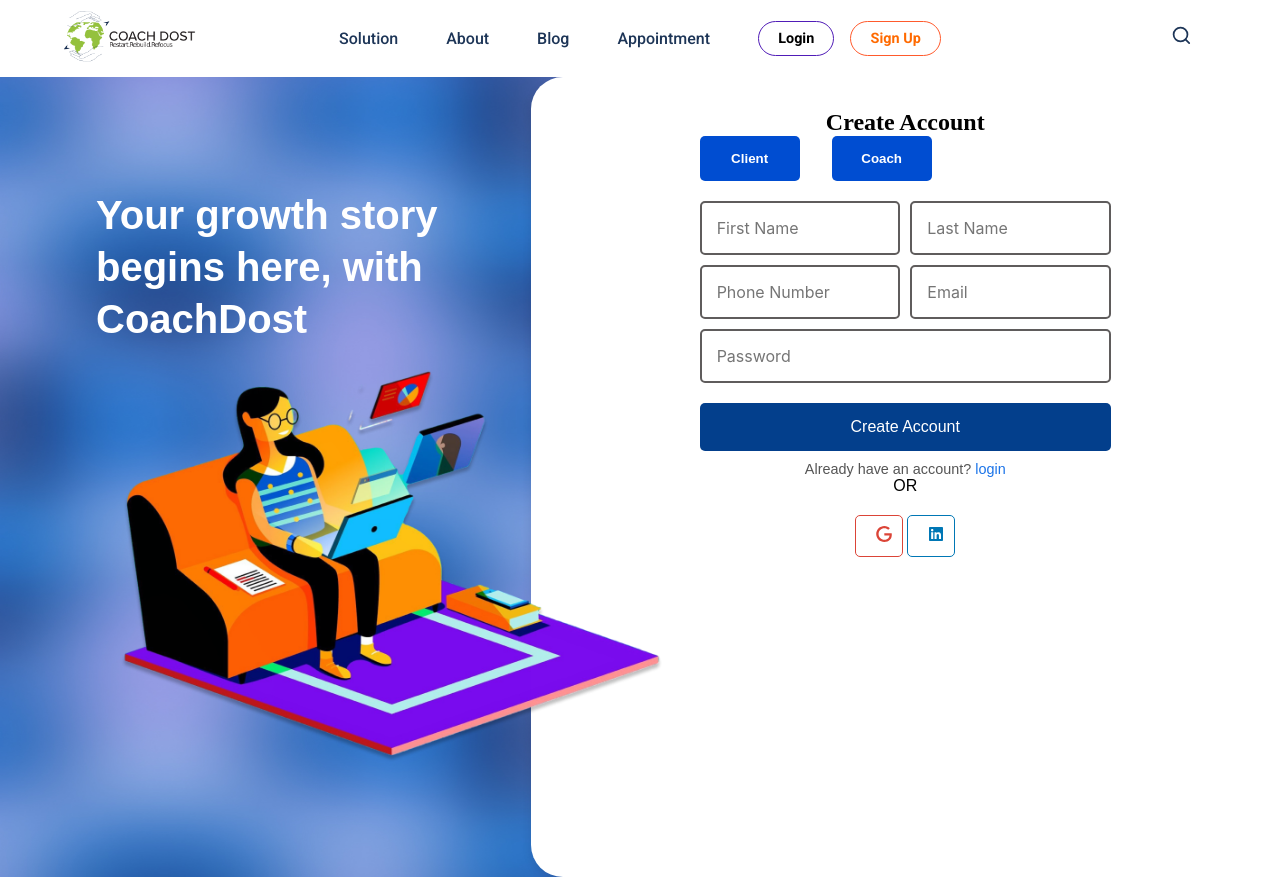
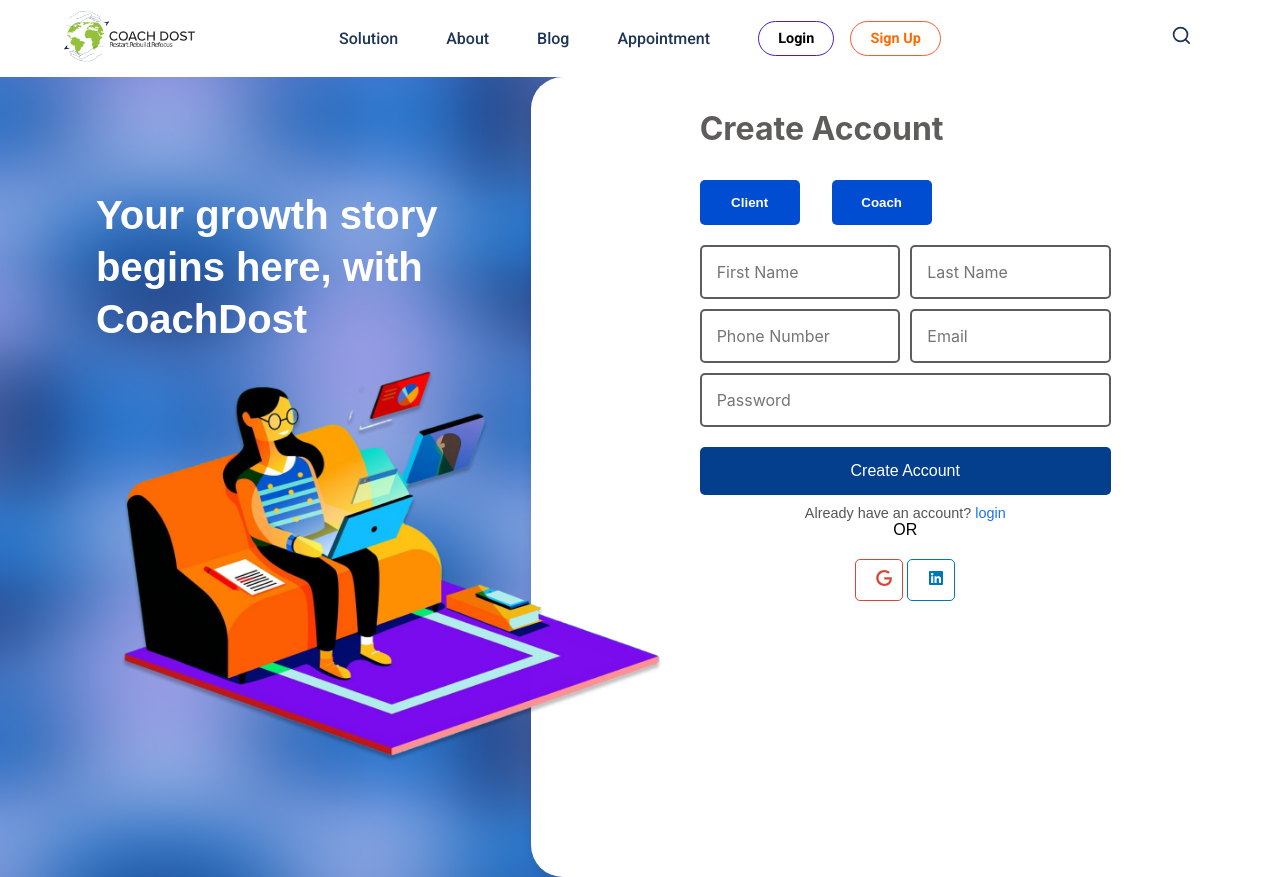
Before and after one commit to gurudesh0801/coachdost-copy, a React (Vite) app: page /signup in a window 1280 px wide. Built offline with nearby package versions, Linux system fonts and the light colour scheme; a web font is replaced by a local one.

Commit message:
Update Signup.jsx

```diff
--- a/src/Components/Signup/Signup.jsx
+++ b/src/Components/Signup/Signup.jsx
@@ -33,7 +33,9 @@ function Signup() {
         <img src={img} alt="Signup illustration" />
       </div>
       <div className="rightcont">
-        <h2>Create Account</h2>
+        <div className="text-div">
+          <h2>Create Account</h2>
+        </div>
 
         {/* Role selection buttons */}
         <div className="buttons">
@@ -73,7 +75,7 @@ function Signup() {
         <p className="login-text">
           Already have an account? <Link to="/login">login</Link>
         </p>
-          <span>OR</span>
+        <span>OR</span>
         <div className="social-login">
           <button className="google-login">
             <SiGoogle color="#db4437" />
```
